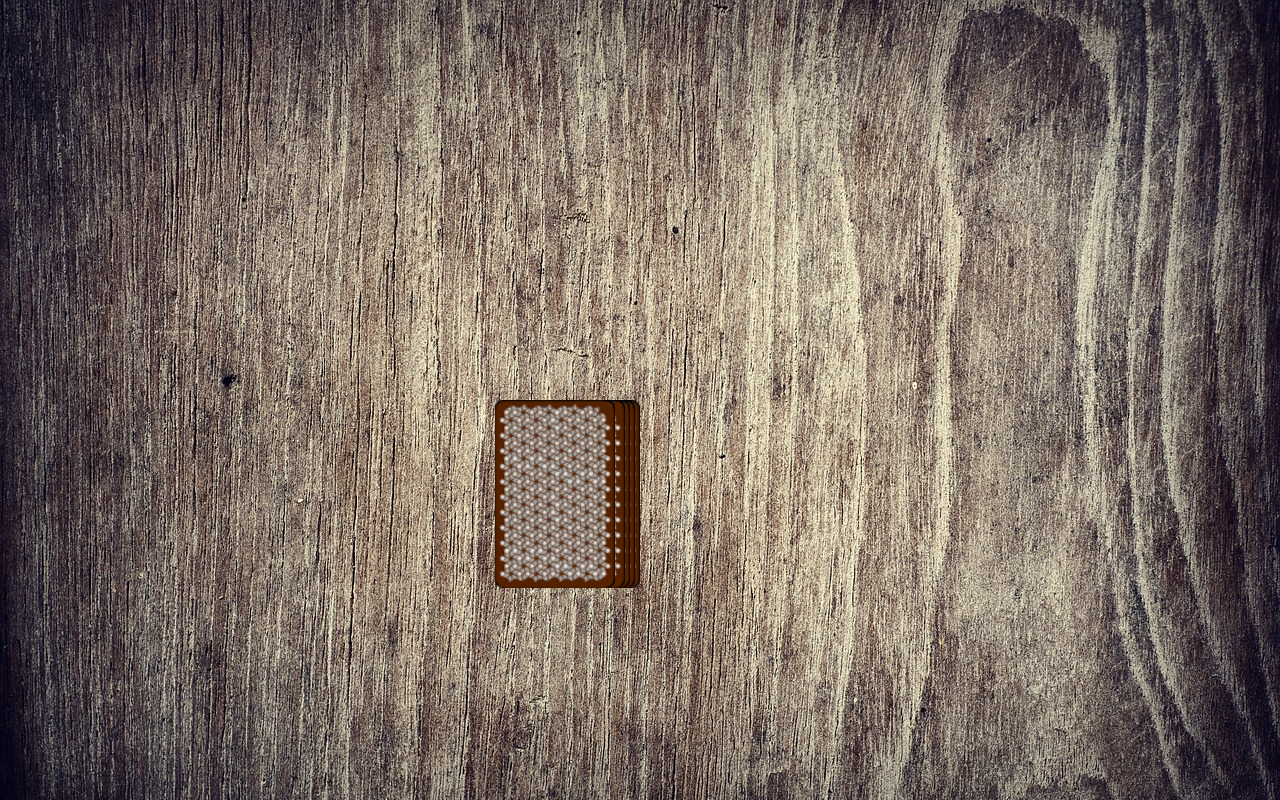
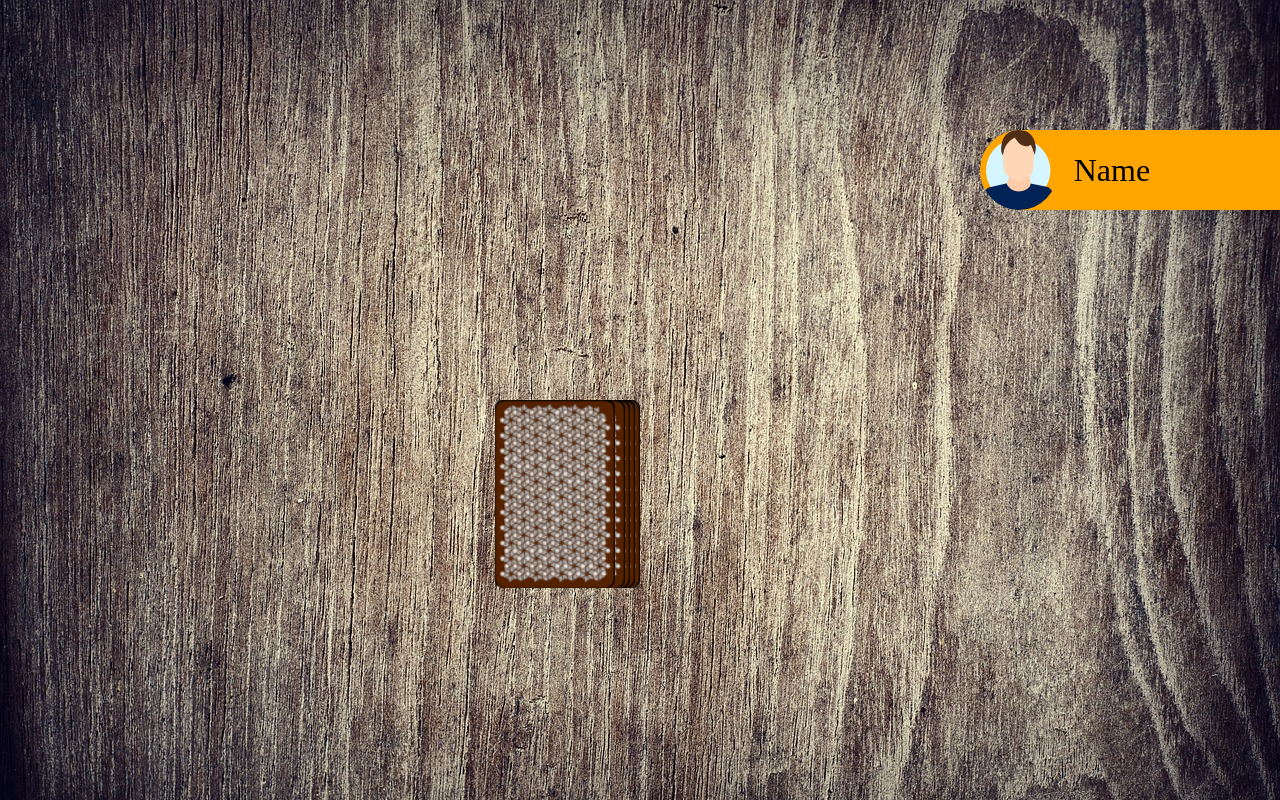
Before and after one commit to sjaroni/ringoffire, an Angular app: page /game in a window 1280 px wide. Built offline with nearby package versions, Linux system fonts and the light colour scheme.

Commit message:
add player-component (list of players)

```diff
--- a/src/app/game/game.component.html
+++ b/src/app/game/game.component.html
@@ -1,3 +1,6 @@
+
+<app-player style="top: 130px" class="player-position"></app-player>
+
 <div class="field">
   <div class="card-stack">
 
--- a/src/app/game/game.component.scss
+++ b/src/app/game/game.component.scss
@@ -54,3 +54,8 @@
     transform: scale(1.3) translateX(140px) translateY(-180px) rotate(-10deg);
   }
 }
+
+.player-position{
+  position: absolute;
+  right: 0;
+}
--- /dev/null
+++ b/src/app/player/player.component.html
@@ -0,0 +1,5 @@
+<div class="player">
+
+  <img src="../../assets/img/avatar.png" alt="">
+  <span>Name</span>
+</div>
--- /dev/null
+++ b/src/app/player/player.component.scss
@@ -0,0 +1,22 @@
+@import "../../styles/mixins.scss";
+
+.player {
+  border-top-left-radius: 50px;
+  border-bottom-left-radius: 50px;
+  width: 300px;
+  background-color: orange;
+
+  @include dFlex($jc: flex-start, $ai: center, $fd: row, $g: 0px);
+  img {
+    height: 80px;
+    width: auto;
+    object-fit: cover;
+    border-radius: 100%;
+  }
+
+  span{
+    font-size: 32px;
+    margin-left: 16px;
+  }
+
+}
```
Also changed, not shown: src/app/game/game.component.ts (+2 -6 lines), src/app/player/player.component.ts (added, +12 -0 lines), src/assets/img/avatar.png (added), 1 other file (tests, documents, lock files or other folders).
